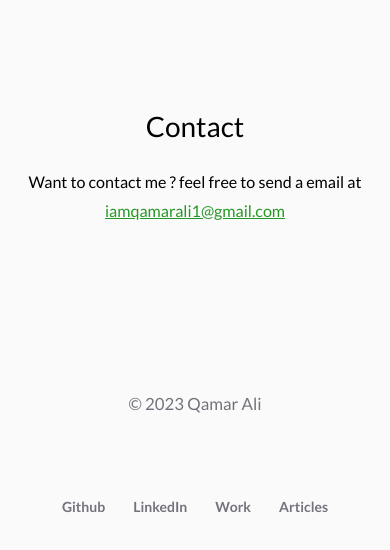
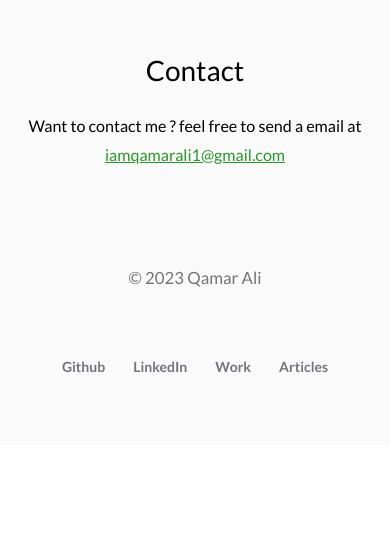
Before and after one commit to iamqamarali/iamqamarali-v2, a Nuxt app: page / in a window 390 px wide. Shown: the part 968-1518 px from the top of the page. After the commit the page ends 1413 px from the top, so only its background shows below. Built offline with nearby package versions, Linux system fonts and the light colour scheme; no server answers.

Commit message:
fixed footer spacing

```diff
--- a/assets/scss/partials/footer.scss
+++ b/assets/scss/partials/footer.scss
@@ -26,9 +26,13 @@
 
 
     @media screen and (max-width: 735px){
+        .footer-contact-section{
+            padding: 6rem 0 0rem;
+
+        }
         .footer-bottom{
-            gap: 6rem;
-            padding: 6rem 0 7rem;
+            gap: 5rem;
+            padding: 5rem 0 5rem;
             flex-direction: column;
             align-items: center;
         }
```
